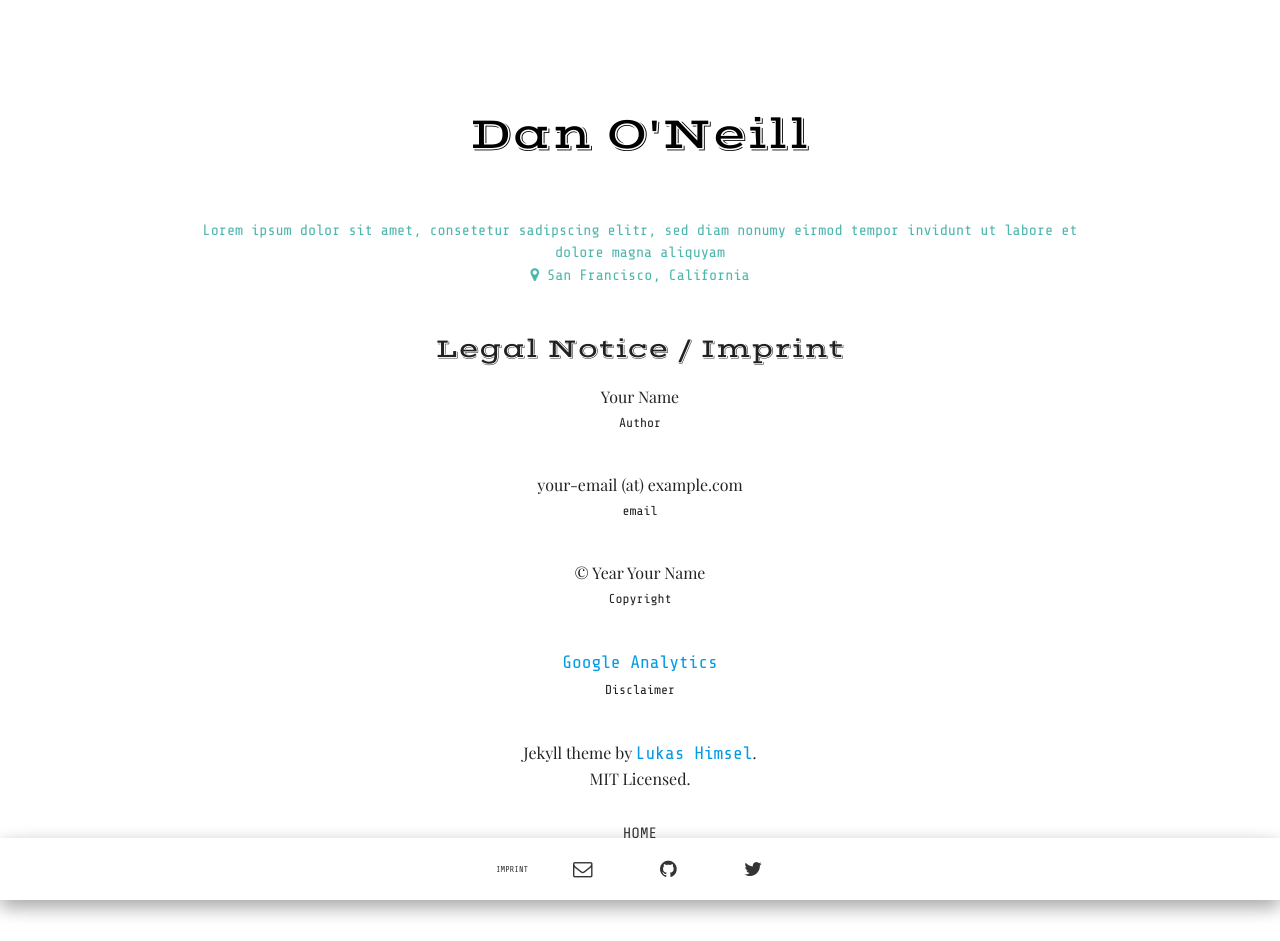
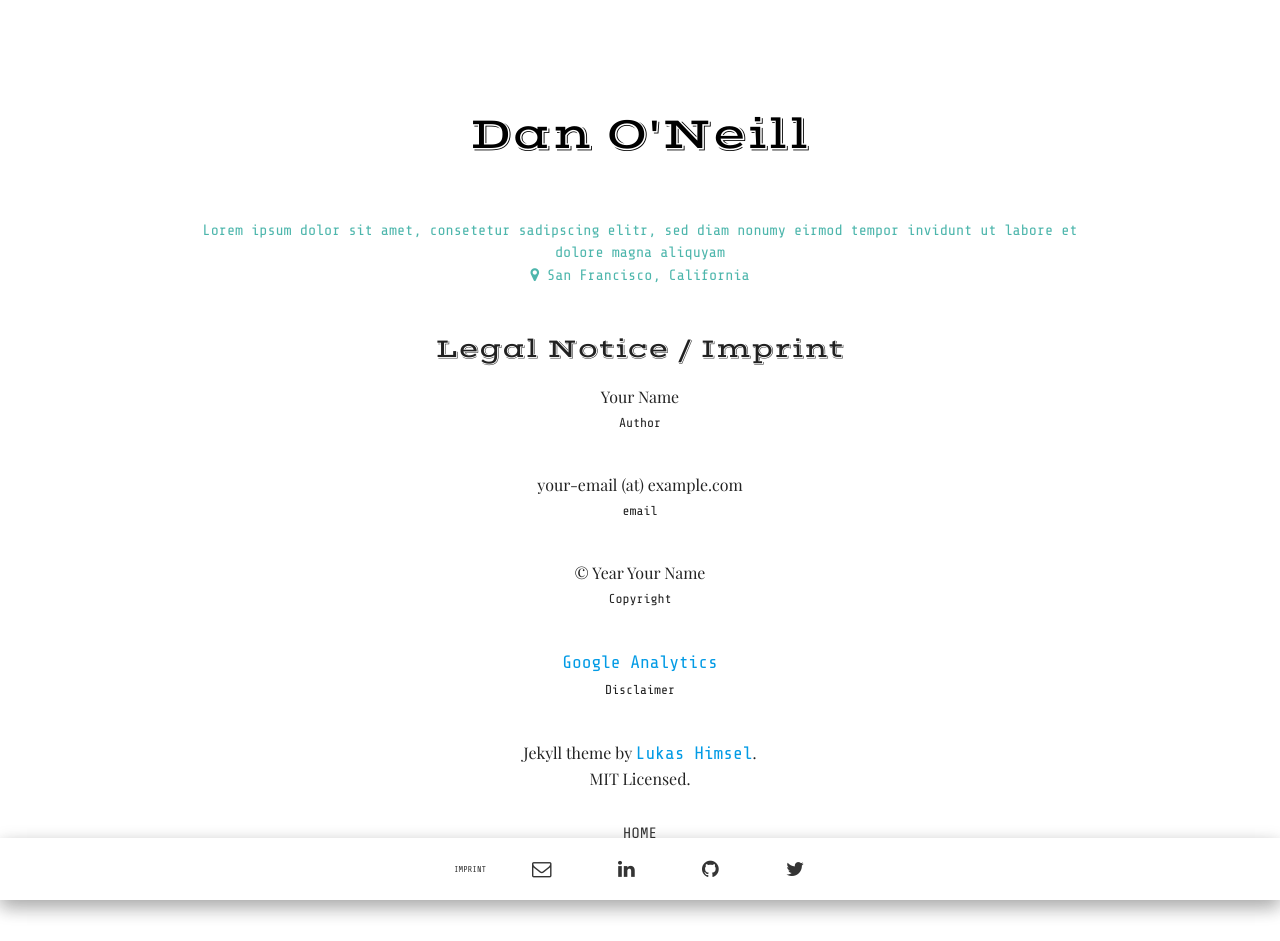
Before and after one commit to danielponeill/danielponeill.github.io, a Jekyll site: the page built from imprint.html, in a window 1280 px wide. Built offline with Jekyll 4.4.1, drawn with Linux system fonts in a browser that asks for light colours; some web fonts are replaced.

Commit message:
Update footer.html

```diff
--- a/_includes/footer.html
+++ b/_includes/footer.html
@@ -3,6 +3,9 @@
         <a class="waves-effect waves-teal btn-flat my-imprint-link" href="{{ "/imprint.html" | prepend: site.baseurl }}">{{ site.imprint_btn }}</a>
         {% if site.email %}
         <a href="mailto:{{ site.email }}" class="waves-effect waves-teal btn-flat my-mail-link"><i class="fa fa-envelope-o"></i></a>
+        {% endif %}
+        {% if site.linkedin_username %}
+        <a href="https://www.linkedin.com/in/{{ site.linkedin_username }}" class="waves-effect waves-teal btn-flat my-linkedin-link"><i class="fa fa-linkedin"></i></a>
         {% endif %}
         {% if site.github_username %}
         <a href="https://github.com/{{ site.github_username }}" class="waves-effect waves-teal btn-flat my-github-link"><i class="fa fa-github"></i></a>
```
